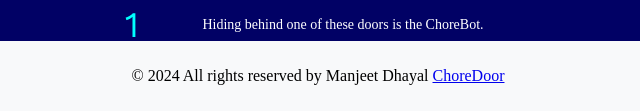
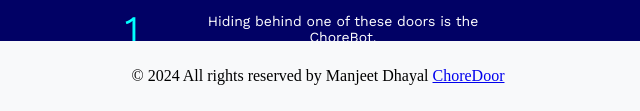
Before and after one commit to ctrterry/Terry-Chen, a plain HTML site: page game1/index.html in a window 1280 px wide. Shown: the part 689-800 px from the top of the page, 322-962 px from the left. Drawn offline with nearby package versions, Linux system fonts and the light colour scheme.

Commit message:
Update style.css

```diff
--- a/game1/style.css
+++ b/game1/style.css
@@ -1,36 +1,43 @@
+/* Sets the background color to dark blue and removes default margin */
 body {
     background-color: #010165;
     margin: 0px;
-  }
+}
 
+/* Defines the container width to fit its content and adds padding */
 #container {
-
     width: fit-content;
     padding: 5vh;
 }
 
-.header{
+/* Styles the header with light blue background and center alignment */
+.header {
     background-color: #00ffff;
     text-align: center;
 }
 
-.title-row{
+/* Centers and adds margin for title row */
+.title-row {
     margin-top: 42px;
     margin-bottom: 21px;
     text-align: center;
 }
-.instruction-title{
+
+/* Styles the instruction title with inline display, font size, color, and font family */
+.instruction-title {
     display: inline;
     font-size: 18px;
     color: #00ffff;
     font-family: 'Work Sans';
 }
 
-.instructions-row{
+/* Centers and sets width for instruction rows */
+.instructions-row {
     margin: 0 auto;
     width: 400px;
 }
 
+/* Adds padding, font size, color, and font family for instruction numbers */
 .instructions-number {
     padding-right: 25px;
     font-family: 'Work Sans';
@@ -38,22 +45,26 @@ body {
     color: #00ffff;
 }
 
+/* Adds padding, font size, color, and font family for instruction text */
 .instructions-text {
     padding: 10px;
-    font-family:‘Work Sans’;
-    font-size:14px;
-    color:#ffffff;
+    font-family: 'Work Sans';
+    font-size: 14px;
+    color: #ffffff;
 }
 
-.door-row{
-    text-align:center;
+/* Centers the door row text */
+.door-row {
+    text-align: center;
 }
 
-.door-frame{
+/* Adds cursor pointer to door frames */
+.door-frame {
     cursor: pointer;
     padding: 10px;
 }
 
+/* Styles the start row with background color, font size, text alignment, and cursor pointer */
 .start-row {
     margin: auto;
     width: 120px;
@@ -68,7 +79,7 @@ body {
     cursor: pointer;
 }
 
-
+/* Styles the footer with fixed position at bottom, background color, padding, and center alignment */
 footer {
     position: fixed;
     bottom: 0;
```
